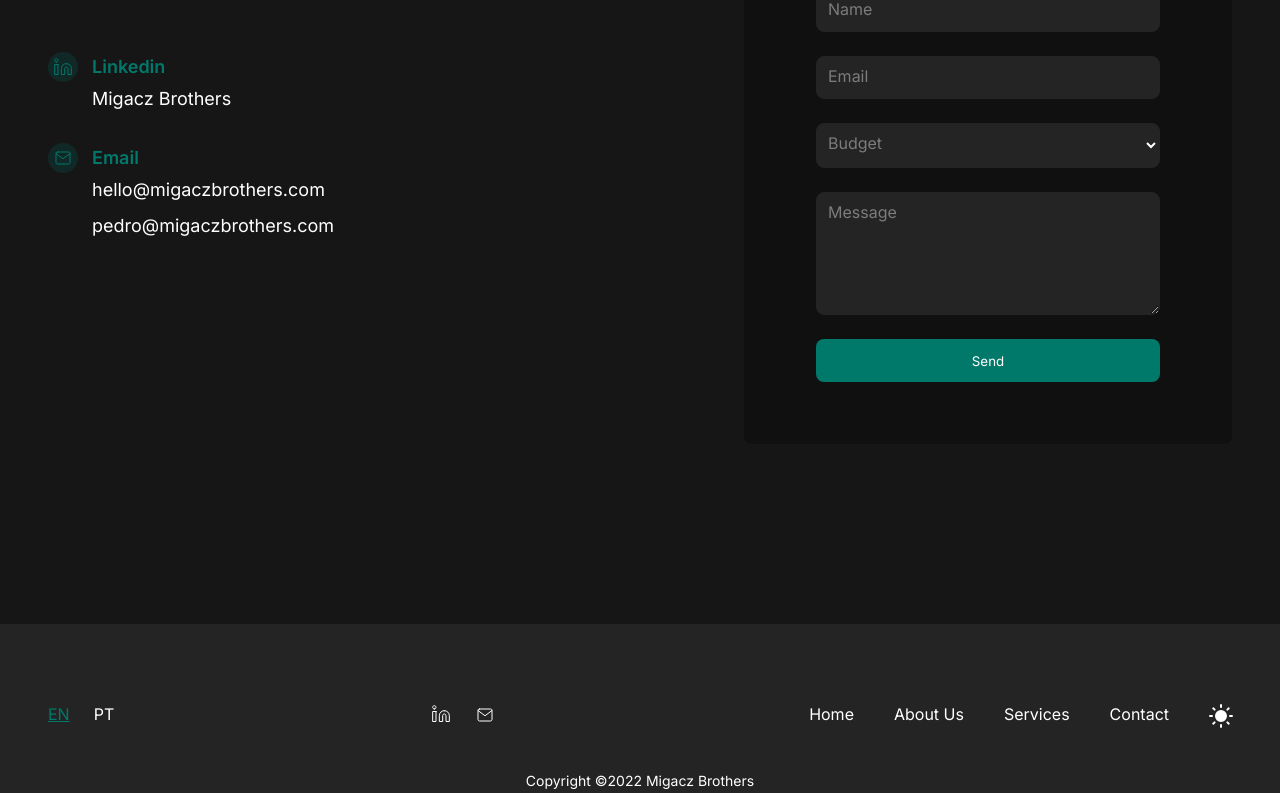
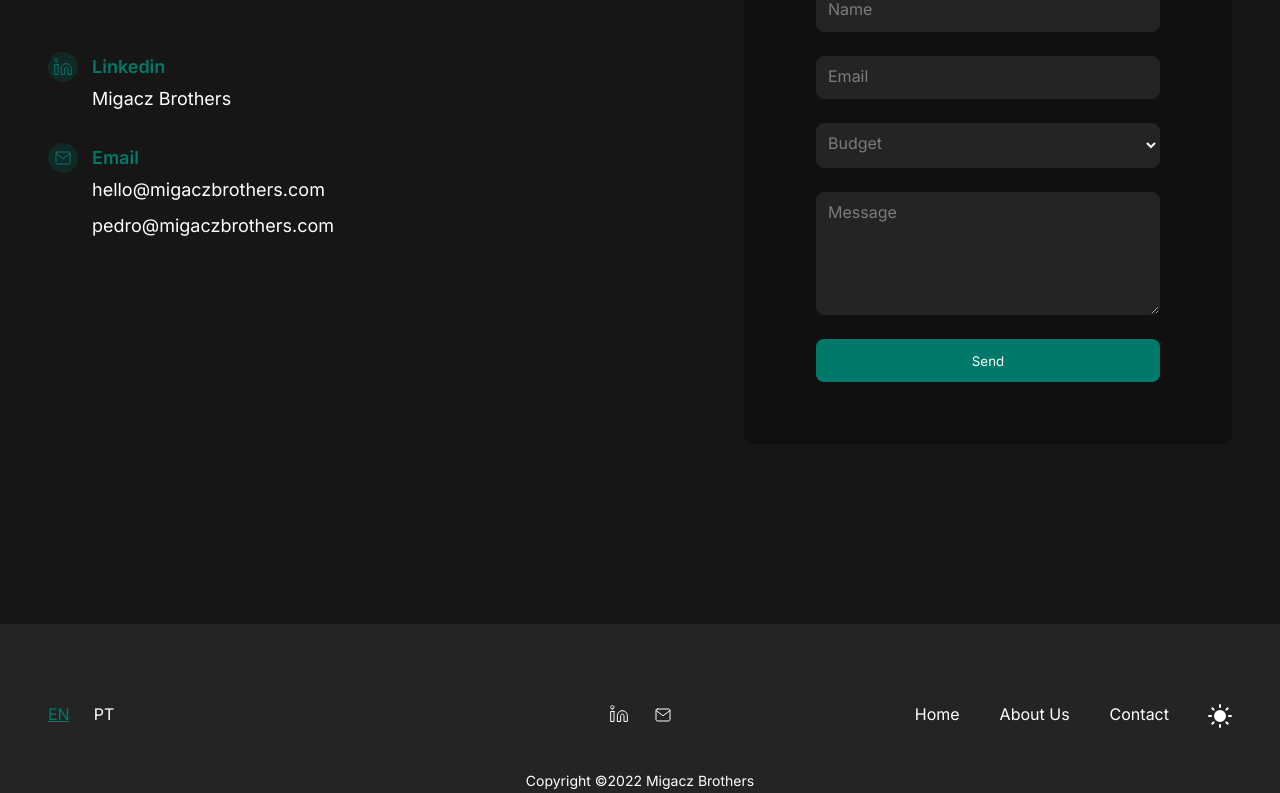
Before and after one commit to Migacz-Brothers/migacz-brothers, a Next.js app: page /contact in a window 1280 px wide. Shown: the part 291-1084 px from the top of the page. Built offline with nearby package versions, Linux system fonts and the light colour scheme.

Commit message:
fix prop errors at contact-forms

```diff
--- a/components/Contact/ContactInput/Input.tsx
+++ b/components/Contact/ContactInput/Input.tsx
@@ -34,7 +34,7 @@ const Input = ({ label, type, value, setValue }: InputProps): JSX.Element => {
         {label}
       </Label>
       <CustomInput
-        inputTriggered={inputTriggered}
+        $inputTriggered={inputTriggered}
         type={type}
         value={value}
         onChange={(e) => {
@@ -57,13 +57,13 @@ const Input = ({ label, type, value, setValue }: InputProps): JSX.Element => {
 };
 
 interface CustomInputProps {
-  inputTriggered: boolean;
+  $inputTriggered: boolean;
 }
 
 export const CustomInput = styled(motion.input)<CustomInputProps>`
   border: 1px solid
     ${(props) =>
-      props.inputTriggered ? 'var(--background-secondary)' : 'var(--primary)'};
+      props.$inputTriggered ? 'var(--background-secondary)' : 'var(--primary)'};
   width: 100%;
   padding: 17px 12px 4px 12px;
   background-color: var(--background-secondary);
--- a/components/Contact/ContactInput/TextArea.tsx
+++ b/components/Contact/ContactInput/TextArea.tsx
@@ -38,7 +38,7 @@ const TextAreaInput = ({
       </Label>
       <CustomTextArea
         rows={5}
-        textAreaTriggered={textAreaTriggered}
+        $textAreaTriggered={textAreaTriggered}
         value={value}
         onChange={(e) => {
           setValue(e.target.value);
@@ -60,13 +60,13 @@ const TextAreaInput = ({
 };
 
 interface CustomTextAreaProps {
-  textAreaTriggered: boolean;
+  $textAreaTriggered: boolean;
 }
 
 export const CustomTextArea = styled(motion.textarea)<CustomTextAreaProps>`
   border: 1px solid
     ${(props) =>
-      props.textAreaTriggered
+      props.$textAreaTriggered
         ? 'var(--background-secondary)'
         : 'var(--primary)'};
   width: 100%;
--- a/components/shared/Footer/index.tsx
+++ b/components/shared/Footer/index.tsx
@@ -35,9 +35,9 @@ const FooterComponent = (): JSX.Element => {
           <li>
             <Link href='/about'>About Us</Link>
           </li>
-          <li>
+          {/* <li>
             <Link href='/services'>Services</Link>
-          </li>
+          </li> */}
           <li>
             <Link href='/contact'>Contact</Link>
           </li>
@@ -63,8 +63,9 @@ const FooterInnerWrapper = styled.div`
 
   color: var(--light-primary);
 
-  display: flex;
-  justify-content: space-between;
+  display: grid;
+  grid-auto-flow: column;
+  grid-auto-columns: 1fr;
 `;
 
 // Languages List
@@ -85,6 +86,7 @@ const SocialMediaList = styled.ul`
   display: flex;
   gap: 26px;
   align-items: center;
+  justify-self: center;
 `;
 
 const SocialMediaIcon = styled(Link)`
@@ -98,6 +100,7 @@ const SocialMediaIcon = styled(Link)`
 const SitemapList = styled.ul`
   display: flex;
   gap: 40px;
+  justify-self: flex-end;
 `;
 
 const CopyrightDisclaimer = styled.p`
```
